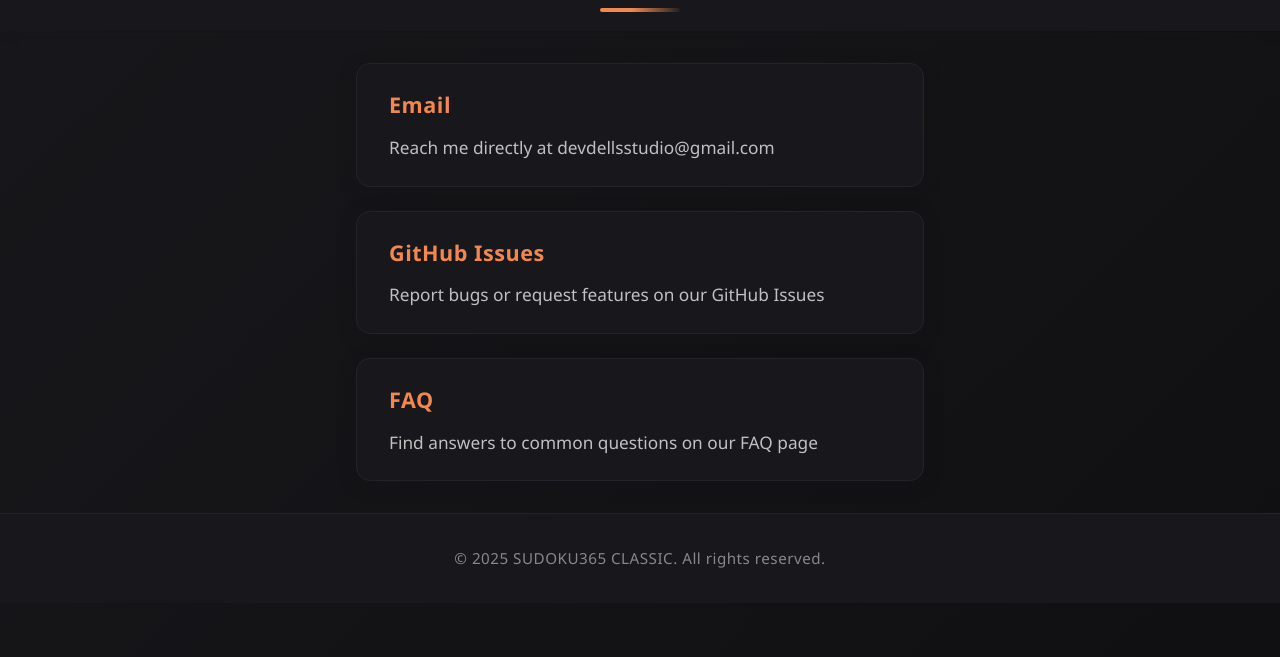
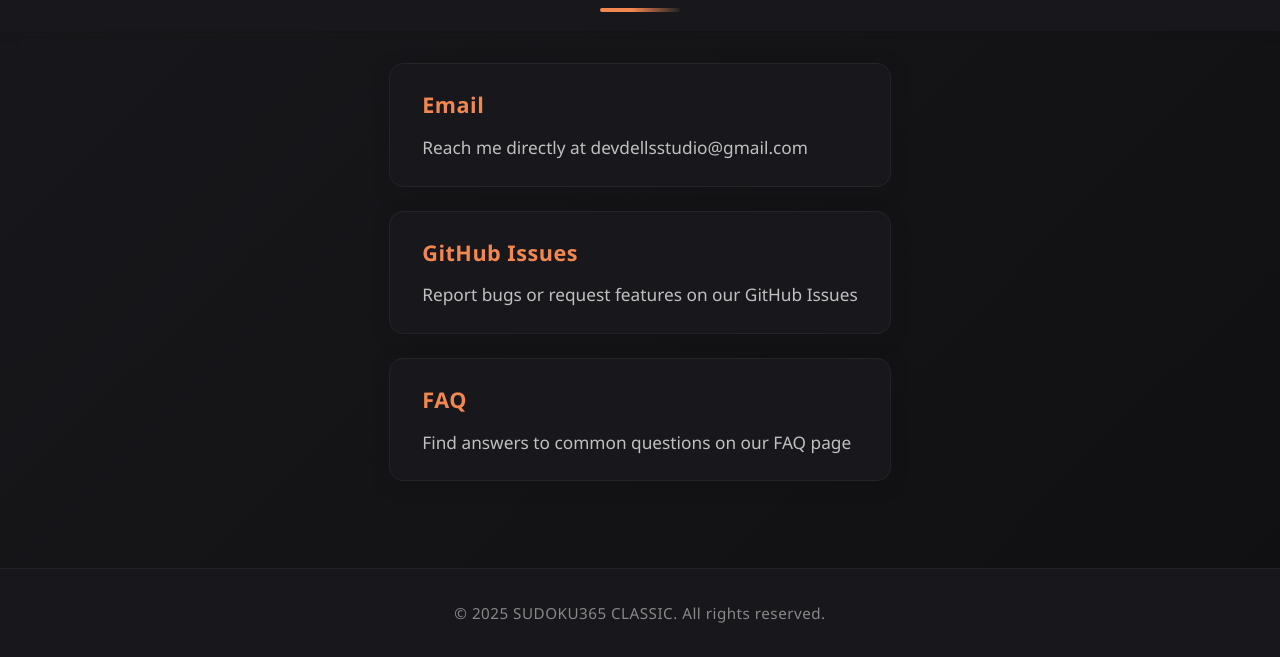
Before and after one commit to Filipll97/sudoku365classic-support, a plain HTML site: page index.html in a window 1280 px wide. Shown: the part 143-800 px from the top of the page. Drawn offline with Linux system fonts and the light colour scheme.

Commit message:
updated formatting for big screens and updated links

```diff
--- a/css/index.css
+++ b/css/index.css
@@ -19,6 +19,8 @@ body {
   color: #e0e0e0;
   line-height: 1.6;
   min-height: 100vh;
+  display: flex;
+  flex-direction: column;
 }
 
 header {
@@ -63,6 +65,7 @@ main {
   display: flex;
   flex-direction: column;
   gap: 1.5rem;
+  flex: 1;
 }
 
 .contact-card {
--- a/index.html
+++ b/index.html
@@ -31,7 +31,7 @@
       </div>
     </a>
 
-    <a href="faq/faq.html" target="_blank" style="text-decoration:none;">
+    <a href="faq/faq.html" style="text-decoration:none;">
       <div class="contact-card">
         <h2>FAQ</h2>
         <p>Find answers to common questions on our FAQ page</p>
```
